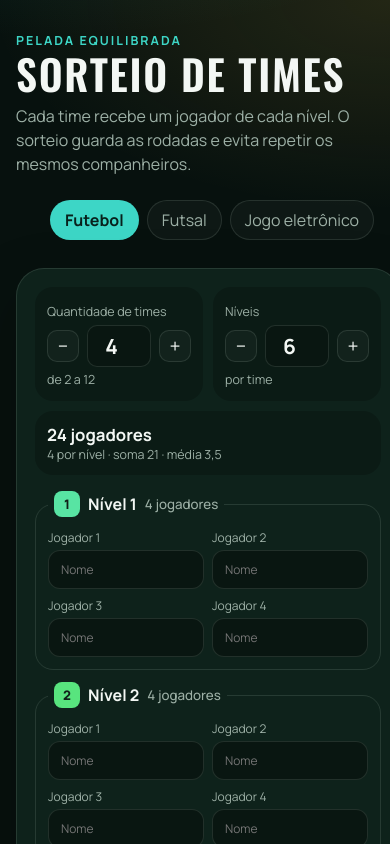
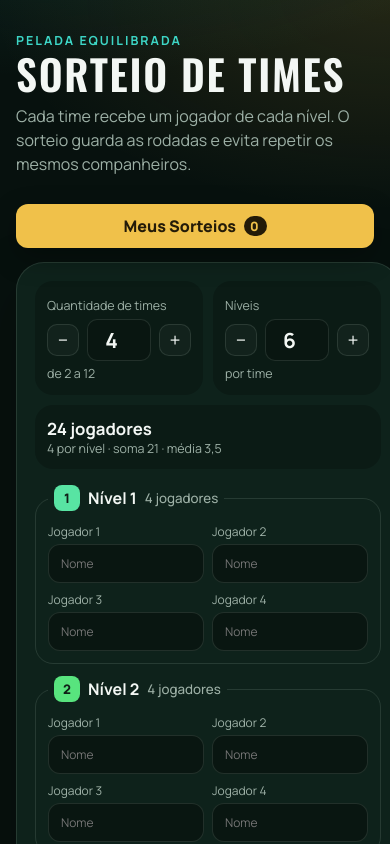
Before and after one commit to luccasst/sorteio_times, a React (Vite) app: page / in a window 390 px wide. Shown: the top 844 px of the page. Built offline with nearby package versions, Linux system fonts and the light colour scheme.

Commit message:
adiciona atualização na página

```diff
--- a/package.json
+++ b/package.json
@@ -11,7 +11,8 @@
   },
   "dependencies": {
     "react": "^19.3.1",
-    "react-dom": "^19.3.1"
+    "react-dom": "^19.3.1",
+    "react-router-dom": "^7.18.4"
   },
   "devDependencies": {
     "@types/react": "^19.3.0",
--- a/src/App.jsx
+++ b/src/App.jsx
@@ -1,4 +1,5 @@
 import { useEffect, useMemo, useRef, useState } from "react";
+import { BrowserRouter, Link, Route, Routes, useNavigate } from "react-router-dom";
 import { equilibrioEsperado, sortearTimes } from "./lib/draw.js";
 import {
   chavesDuplicadas,
@@ -9,7 +10,6 @@ import {
 } from "./lib/players.js";
 import { baixarJson, carregarEstado, lerArquivoJson, salvarEstado } from "./lib/storage.js";
 
-const MODALIDADES = ["Futebol", "Futsal", "Jogo eletrônico"];
 const CORES_TIME = ["#3dd6c6", "#f0c14a", "#ff8b6a", "#7aa2ff", "#c084fc", "#86efac", "#fb7185", "#67e8f9", "#fdba74", "#a3e635"];
 
 const INICIAL = carregarEstado();
@@ -28,6 +28,14 @@ function formatarData(iso) {
 }
 
 export default function App() {
+  return (
+    <BrowserRouter>
+      <Aplicacao />
+    </BrowserRouter>
+  );
+}
+
+function Aplicacao() {
   const [modalidade, setModalidade] = useState(INICIAL?.modalidade ?? "Futebol");
   const [times, setTimes] = useState(INICIAL?.times ?? 4);
   const [niveis, setNiveis] = useState(INICIAL?.niveis ?? 6);
@@ -40,6 +48,7 @@ export default function App() {
   const [modal, setModal] = useState(null);
   const arquivoRef = useRef(null);
   const pronto = useRef(false);
+  const navigate = useNavigate();
 
   useEffect(() => {
     if (!pronto.current) {
@@ -103,6 +112,9 @@ export default function App() {
     setHistorico((lista) => [...lista, rodada]);
     setAviso("Times sorteados. A formação foi escolhida entre as combinações com menos repetição.");
     setOcupado(false);
+    if (window.matchMedia("(max-width: 900px)").matches) {
+      navigate("/sorteios");
+    }
   }
 
   function confirmarNovo() {
@@ -200,8 +212,47 @@ export default function App() {
     }
   }
 
+  const painel = (
+    <PainelSorteios
+      historico={historico}
+      exibido={exibido}
+      timesExibidos={timesExibidos}
+      niveisExibidos={niveisExibidos}
+      times={times}
+      niveis={niveis}
+      aviso={aviso}
+      configMudou={configMudou}
+      indiceExibido={indiceExibido}
+      aoMudarRodada={mudarRodada}
+      aoExcluir={confirmarExcluir}
+      aoSelecionar={mostrarRodada}
+    />
+  );
+
   return (
     <div className="pagina">
+      <Routes>
+        <Route
+          path="/sorteios"
+          element={
+            <>
+              <header className="topo topo-sorteios">
+                <div>
+                  <p className="marca">Pelada equilibrada</p>
+                  <h1>Meus Sorteios</h1>
+                </div>
+                <Link to="/" className="botao voltar">
+                  Voltar ao cadastro
+                </Link>
+              </header>
+              {painel}
+            </>
+          }
+        />
+        <Route
+          path="*"
+          element={
+            <>
       <header className="topo">
         <div>
           <p className="marca">Pelada equilibrada</p>
@@ -210,19 +261,12 @@ export default function App() {
             Cada time recebe um jogador de cada nível. O sorteio guarda as rodadas e evita repetir os mesmos companheiros.
           </p>
         </div>
-        <div className="modalidades" role="group" aria-label="Modalidade">
-          {MODALIDADES.map((item) => (
-            <button
-              key={item}
-              type="button"
-              className={item === modalidade ? "chip ativo" : "chip"}
-              onClick={() => setModalidade(item)}
-            >
-              {item}
-            </button>
-          ))}
-        </div>
       </header>
+
+      <Link to="/sorteios" className="botao meus-sorteios">
+        Meus Sorteios
+        <span>{historico.length}</span>
+      </Link>
 
       <main className="grade">
         <section className="painel cadastro">
@@ -324,14 +368,52 @@ export default function App() {
           </div>
         </section>
 
+        <div className="resultado-inicio">{painel}</div>
+      </main>
+            </>
+          }
+        />
+      </Routes>
+
+      {modal && (
+        <div className="cortina" role="dialog" aria-modal="true" aria-labelledby="titulo-modal">
+          <div className="modal">
+            <h2 id="titulo-modal">{modal.titulo}</h2>
+            <p>{modal.texto}</p>
+            <div className="acoes modal-acoes">
+              {modal.acoes.map((acao) => (
+                <button key={acao.rotulo} type="button" className={`botao ${acao.tipo ?? ""}`} onClick={acao.aoClicar}>
+                  {acao.rotulo}
+                </button>
+              ))}
+            </div>
+          </div>
+        </div>
+      )}
+    </div>
+  );
+}
+
+function PainelSorteios({
+  historico,
+  exibido,
+  timesExibidos,
+  niveisExibidos,
+  times,
+  niveis,
+  aviso,
+  configMudou,
+  indiceExibido,
+  aoMudarRodada,
+  aoExcluir,
+  aoSelecionar,
+}) {
+  return (
     <section className="painel resultado">
       <div className="cabeca-resultado">
         <div>
           <h2>Times da rodada</h2>
-              <p>
-                {modalidade}
-                {exibido ? ` · ${timesExibidos} times · ${niveisExibidos} níveis` : ` · ${times} times`}
-              </p>
+          <p>{exibido ? `${timesExibidos} times · ${niveisExibidos} níveis` : `${times} times`}</p>
         </div>
         <div className="contador" aria-live="polite">
           <strong>{historico.length}</strong>
@@ -342,7 +424,7 @@ export default function App() {
       {aviso && <p className="aviso">{aviso}</p>}
       {exibido && historico.length > 0 && (
         <div className="nav-sorteio">
-              <button type="button" onClick={() => mudarRodada(-1)} disabled={indiceExibido <= 0}>
+          <button type="button" onClick={() => aoMudarRodada(-1)} disabled={indiceExibido <= 0}>
             Anterior
           </button>
           <span>
@@ -350,7 +432,7 @@ export default function App() {
           </span>
           <button
             type="button"
-                onClick={() => mudarRodada(1)}
+            onClick={() => aoMudarRodada(1)}
             disabled={indiceExibido < 0 || indiceExibido >= historico.length - 1}
           >
             Próximo
@@ -401,7 +483,7 @@ export default function App() {
             <button
               type="button"
               className="botao perigo"
-                  onClick={() => confirmarExcluir(exibido, historico.findIndex((item) => item.id === exibido.id) + 1)}
+              onClick={() => aoExcluir(exibido, historico.findIndex((item) => item.id === exibido.id) + 1)}
             >
               Excluir este sorteio
             </button>
@@ -417,28 +499,10 @@ export default function App() {
       <Historico
         historico={historico}
         selecionadoId={exibido?.id}
-            aoSelecionar={mostrarRodada}
-            aoExcluir={confirmarExcluir}
+        aoSelecionar={aoSelecionar}
+        aoExcluir={aoExcluir}
       />
     </section>
-      </main>
-
-      {modal && (
-        <div className="cortina" role="dialog" aria-modal="true" aria-labelledby="titulo-modal">
-          <div className="modal">
-            <h2 id="titulo-modal">{modal.titulo}</h2>
-            <p>{modal.texto}</p>
-            <div className="acoes modal-acoes">
-              {modal.acoes.map((acao) => (
-                <button key={acao.rotulo} type="button" className={`botao ${acao.tipo ?? ""}`} onClick={acao.aoClicar}>
-                  {acao.rotulo}
-                </button>
-              ))}
-            </div>
-          </div>
-        </div>
-      )}
-    </div>
   );
 }
 
--- a/src/index.css
+++ b/src/index.css
@@ -67,8 +67,6 @@ h1 {
 
 .subtitulo { max-width: 58ch; margin: 12px 0 0; line-height: 1.5; }
 
-.modalidades { display: flex; flex-wrap: wrap; gap: 8px; }
-
 .chip, .botao, .passo button {
   border: 1px solid var(--linha);
   background: rgba(255, 255, 255, 0.03);
@@ -76,8 +74,9 @@ h1 {
   cursor: pointer;
 }
 
-.chip { padding: 8px 14px; color: var(--mudo); }
-.chip.ativo { color: #08211c; background: var(--acento); border-color: transparent; font-weight: 700; }
+.meus-sorteios { display: none; text-decoration: none; }
+.topo-sorteios { align-items: center; }
+.voltar { display: inline-flex; text-decoration: none; align-items: center; }
 
 .grade {
   display: grid;
@@ -259,6 +258,7 @@ h1 {
 .cartao-time footer strong { display: block; font-size: 1.25rem; }
 
 .estatisticas { margin-top: 14px; font-size: 0.92rem; }
+.resultado { scroll-margin-top: 76px; }
 .resultado > .botao.perigo { margin-top: 12px; }
 .estatisticas ul { margin: 8px 0 0; padding-left: 18px; }
 
@@ -321,4 +321,29 @@ h1 {
   .config { display: grid; grid-template-columns: 1fr 1fr; }
   .resumo-config { grid-column: 1 / -1; }
   .contador { text-align: left; }
+  .meus-sorteios {
+    display: flex;
+    align-items: center;
+    justify-content: center;
+    gap: 8px;
+    width: 100%;
+    margin: 0 0 14px;
+    position: sticky;
+    top: 10px;
+    z-index: 4;
+    background: var(--ouro);
+    color: #241b08;
+    border-color: transparent;
+    font-weight: 800;
+    box-shadow: 0 10px 28px rgba(0, 0, 0, 0.28);
+  }
+  .meus-sorteios span {
+    min-width: 1.4rem;
+    padding: 1px 6px;
+    border-radius: 999px;
+    background: #241b08;
+    color: var(--ouro);
+    font-size: 0.8rem;
+  }
+  .resultado-inicio { display: none; }
 }
```
Also changed, not shown: 1 other file (tests, documents, lock files or other folders). Lines whose indentation alone changed are shown as unchanged.
